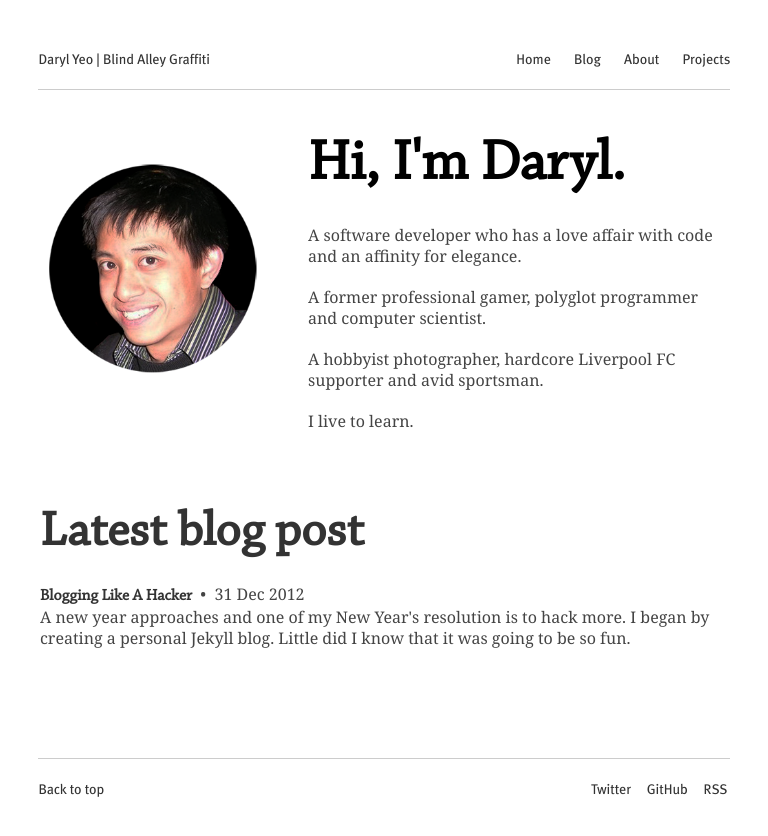
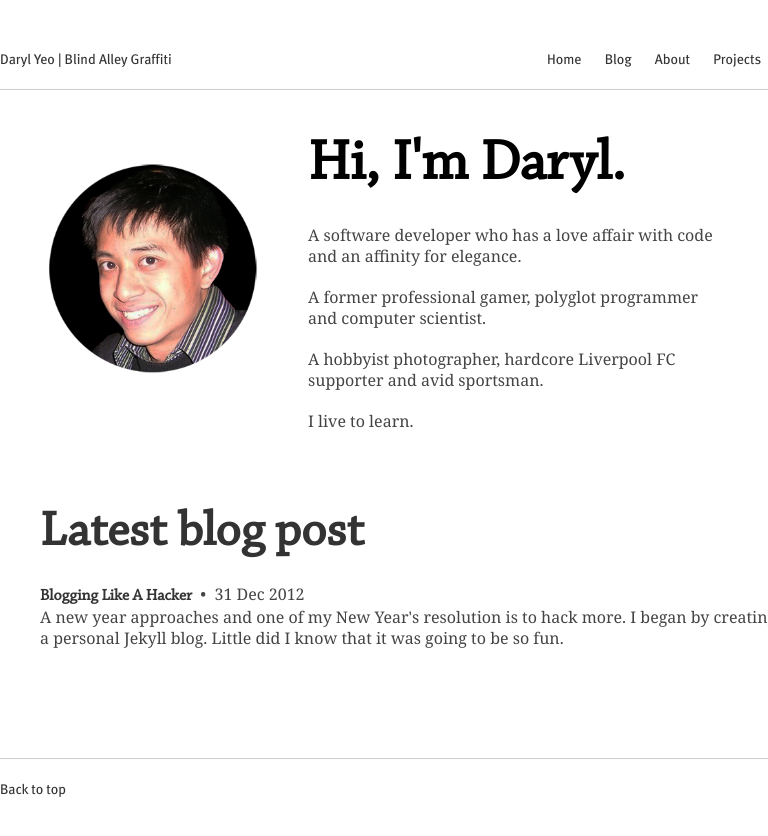
Before and after one commit to aacyun/jianxioy.github.com, a Jekyll site: the page built from index.html, in a window 768 px wide. Shown: the top 836 px of the page. Built offline with Jekyll 4.4.1, drawn with Linux system fonts in a browser that asks for light colours; Markdown is read by kramdown in place of the engine named in the settings.

Commit message:
Testing phone.

```diff
--- a/static/css/layout.css
+++ b/static/css/layout.css
@@ -145,14 +145,9 @@ a:hover {
 	/* Tablet Portrait size to standard 960 (devices and browsers) */
 	/* iPad */
 	@media only screen and (min-width: 768px) and (max-width: 959px) {
-		#nav,
 		#logo-primary,
 		#nav-primary,
-		#avatar,
-		#latest,
-		.footer,
-		.back-to-top,
-		.offsite-links {
+		#avatar{
 			width: 90%;
 		}
 		#home-avatar {
```
